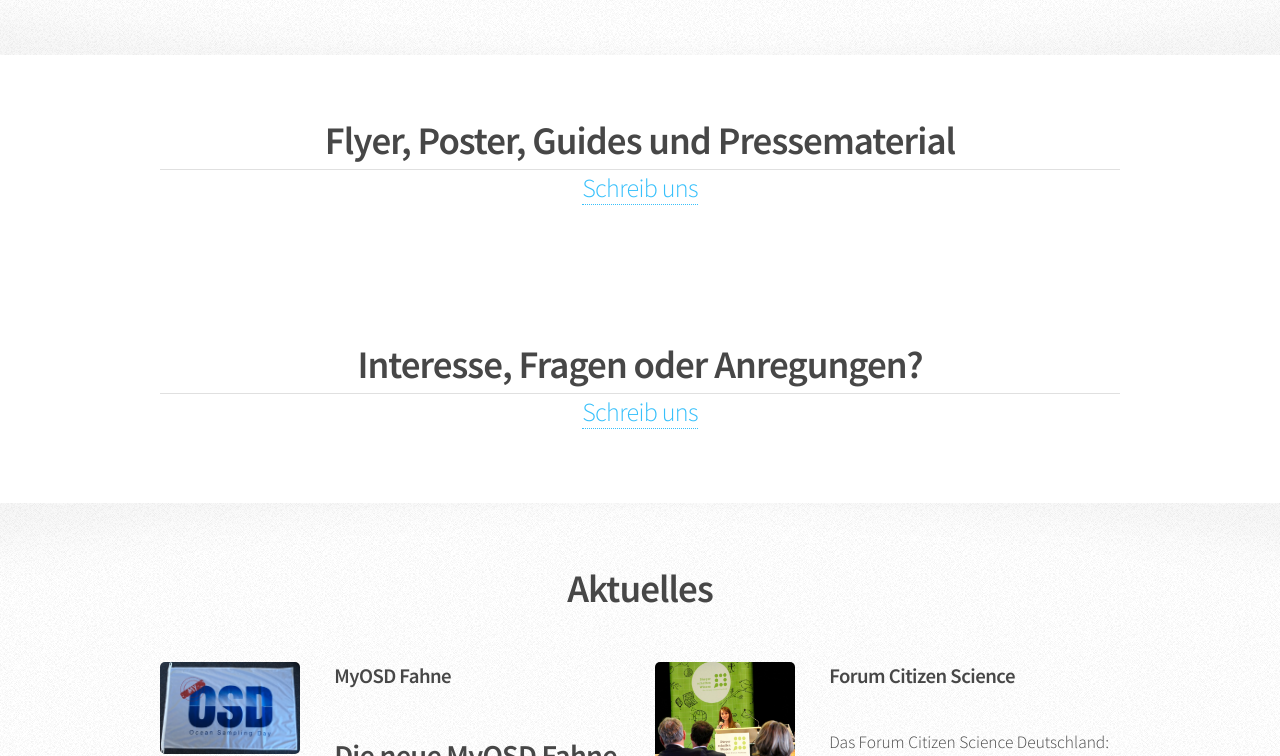
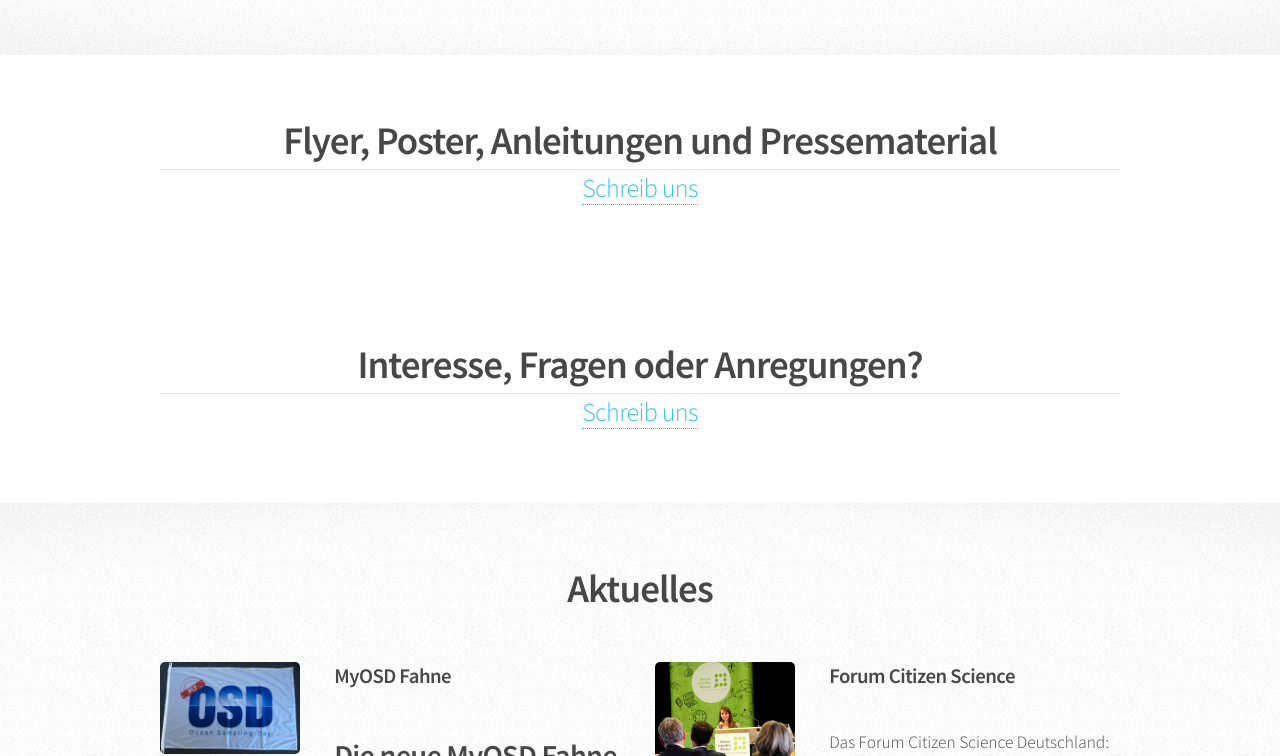
Before and after one commit to myosd/myosd.github.io, a Jekyll site: the page built from index.html, in a window 1280 px wide and 900 px high, scrolled down 1219 px, cut to the strip 144-900 px from the top of the window. Built offline with Jekyll 4.4.1, drawn with Linux system fonts in a browser that asks for light colours.

Commit message:
Update index.html

```diff
--- a/index.html
+++ b/index.html
@@ -68,7 +68,7 @@ Proben genommen? Welche Ergebnisse haben wir?</a></p>
 	<section class="wrapper style1">
 		<div class="container">
 			<header class="major">
-				<h2>Flyer, Poster, Guides und Pressematerial</h2>
+				<h2>Flyer, Poster, Anleitungen und Pressematerial</h2>
 				<p><a href="mailto:myosd-contact@microb3.eu">Schreib uns</a></p>
 
 			</header>
```
